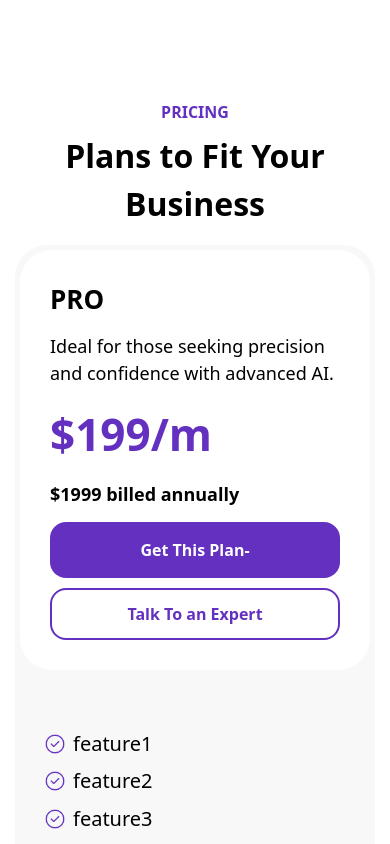
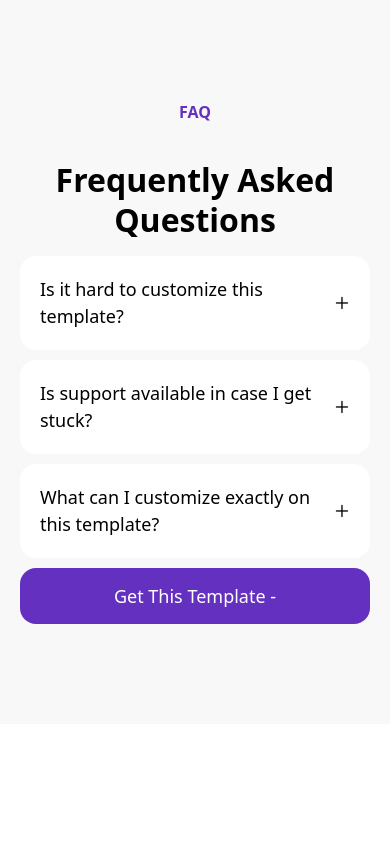
Before and after one commit to deepak-077/digital_Marketing, a Next.js app: page / in a window 390 px wide. Shown: the top 844 px of the page. Built offline with nearby package versions, Linux system fonts and the light colour scheme.

Commit message:
page 10 made responsive

```diff
--- a/app/components/Tenth.tsx
+++ b/app/components/Tenth.tsx
@@ -18,26 +18,27 @@ const faqs=[
 
 function Tenth(){
     return(
-        <div className="flex justify-center h-265 bg-[#F8F8F9]">
+        <div className="flex justify-center h-auto md:h-265 bg-[#F8F8F9]">
 
-            <div className="flex flex-col justify-between items-center w-full max-w-300 h-265 py-[150px] px-5 ">
+            <div className="flex flex-col gap-4 md:justify-between items-center w-full lg:max-w-300 h-auto md:h-265 py-[100px] md:py-[150px] px-5 ">
 
                 {/* First component */}
-                <div className="w-full max-w-153 h-35 flex flex-col justify-between">
+                <div className="w-full md:max-w-153 h-35 flex flex-col justify-between">
                     <p className="text-[#6430C0] font-semibold text-center">FAQ</p>
-                    <h2 className="text-[42px] font-semibold text-center leading-tight">Frequently Asked Questions</h2>
+                    <h2 className="text-[32px] sm:text-[36px] md:text-[42px] font-semibold text-center leading-tight">Frequently Asked Questions</h2>
                 </div>
 
                 {/* Second component */}
 
-                <div className="w-200 h-75 flex flex-col justify-between">
 
-                    <div className="w-200 h-60 flex flex-col justify-between">
+                <div className="w-full md:max-w-200 h-auto md:h-75 flex flex-col gap-2.5 md:justify-between">
+
+                    <div className="w-full md:max-w-200 h-auto md:h-60 flex flex-col gap-2.5 md:justify-between">
 
                         {faqs.map((item,index)=>(
-                            <div className="w-full max-w-200 h-164 flex flex-col justify-between bg-[#F8F8F9] rounded-4xl ">
+                            <div className="w-full md:max-w-200 h-auto md:h-17 flex flex-col gap-2.5 md:justify-between bg-[#F8F8F9] rounded-4xl ">
 
-                                <div className="flex justify-between items-center bg-[#FFFFFF] rounded-2xl p-5">
+                                <div className="flex gap-3 sm:gap-4 md:gap-5 items-center bg-[#FFFFFF] rounded-2xl p-5">
                                     <h5 className="w-full text-[18px] font-medium">{item.question}</h5>
                                     <img src="plus.png" alt="" className="size-4"/>
                                 </div>
--- a/app/page.tsx
+++ b/app/page.tsx
@@ -19,11 +19,13 @@ export default function Home() {
       {/* <Third/> */}
       {/* <Fourth/> */}
       {/* <Fifth/> */}
+
       {/* <Sixth/> */}
       {/* <Seventh/> */}
       {/* <Eighth/> */}
-      <Ninth/>
-      {/* <Tenth/> */}
+
+      {/* <Ninth/> */}
+      <Tenth/>
       {/* <Footer/> */}
     </div>
   );
```
